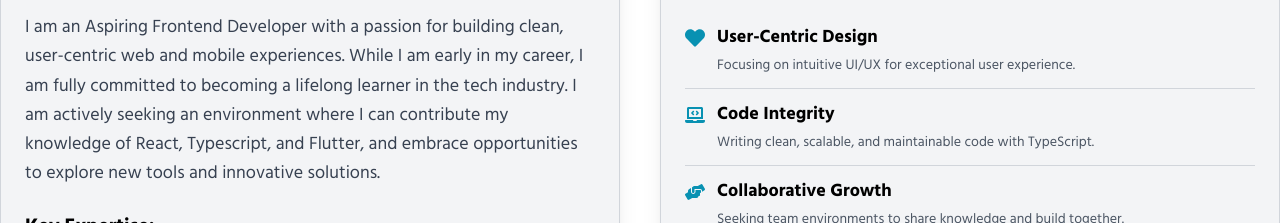
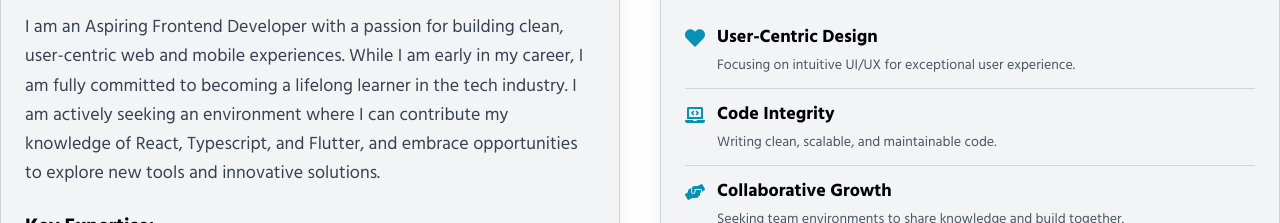
Before and after one commit to thanhngan1006/thanhngan-portfolio, a Next.js app: page / in a window 1280 px wide. Shown: the part 3340-3563 px from the top of the page. Built offline with nearby package versions, Linux system fonts and the light colour scheme.

Commit message:
change text lable

```diff
--- a/components/Skill/CoreValueCard.js
+++ b/components/Skill/CoreValueCard.js
@@ -17,8 +17,7 @@ const CORE_VALUES = [
   },
   {
     title: "Code Integrity",
-    description:
-      "Writing clean, scalable, and maintainable code with TypeScript.",
+    description: "Writing clean, scalable, and maintainable code.",
     icon: FaLaptopCode,
   },
   {
```
